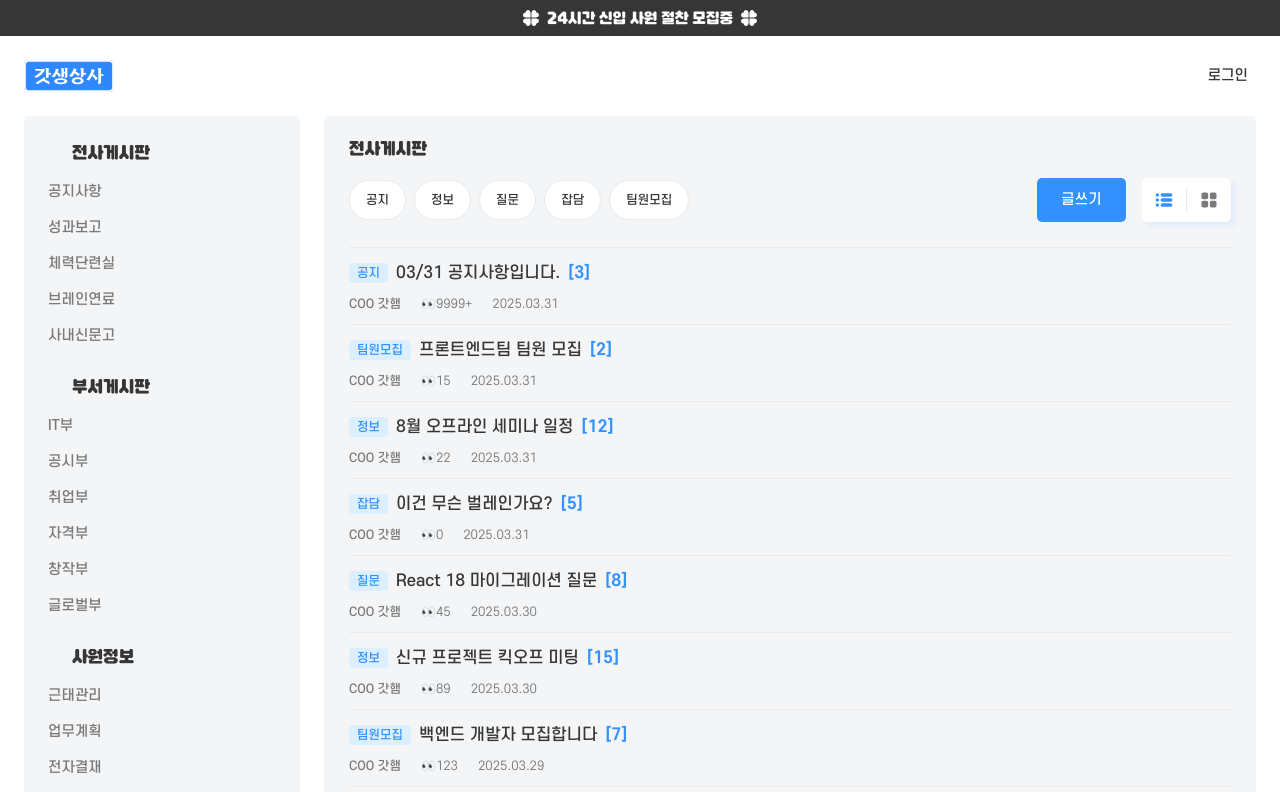
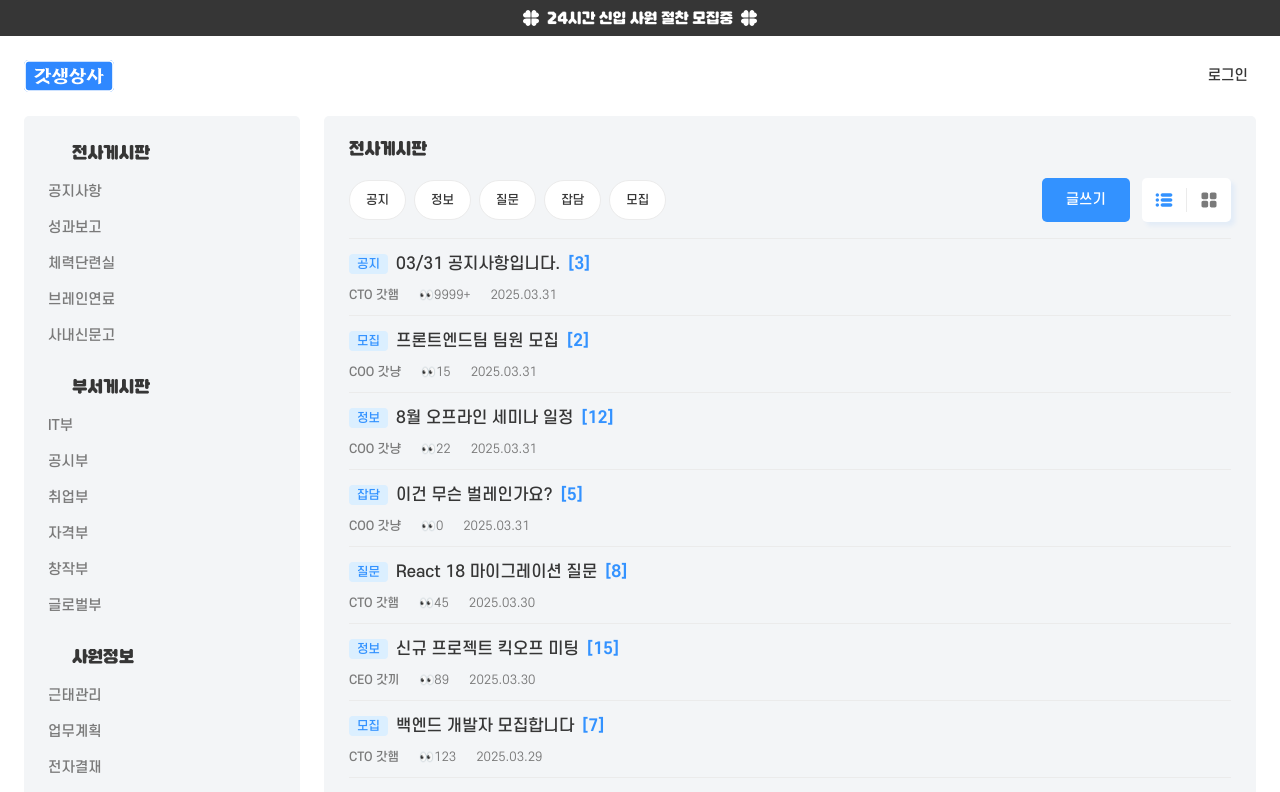
Before and after one commit to inyminymoe/Goatlife, a Next.js app: page /board in a window 1280 px wide. Shown: the top 792 px of the page. Built offline with nearby package versions, Linux system fonts and the light colour scheme; no server answers; some icons are missing.

Commit message:
[Fix] navigated Board and modified UI

```diff
--- a/src/components/features/board/BoardFilterTags.tsx
+++ b/src/components/features/board/BoardFilterTags.tsx
@@ -14,7 +14,7 @@ export default function BoardFilterTags({
   onTagClick,
 }: BoardFilterTagsProps) {
   return (
-    <div className="flex gap-2">
+    <div className="flex flex-wrap gap-2 items-center">
       {tags.map(tag => (
         <Button
           key={tag}
--- a/src/components/features/board/BoardHeader.tsx
+++ b/src/components/features/board/BoardHeader.tsx
@@ -13,8 +13,8 @@ export default function BoardHeader({
   onViewChange,
 }: BoardHeaderProps) {
   return (
-    <div className="grid grid-cols-2 gap-4">
-      <Button variant="primary" className="py-2" onClick={() => {}}>
+    <div className="flex justify-end gap-3">
+      <Button variant="primary" className="py-2 px-6" onClick={() => {}}>
         글쓰기
       </Button>
       <ViewToggle view={toggleView} onViewChange={onViewChange} />
--- a/src/components/features/board/BoardListView.tsx
+++ b/src/components/features/board/BoardListView.tsx
@@ -28,34 +28,43 @@ type BoardListItem = {
   viewCount: number;
   dateCreated: string;
   dept?: string;
+  board?: string;
 };
 
 const ITEMS_PER_PAGE = 15;
+
+const COMPANY_BOARDS = [
+  '공지사항',
+  '성과보고',
+  '체력단련실',
+  '브레인연료',
+  '사내신문고',
+] as const;
 
 /**
  * 확장 포인트 ①: scope별 태그 집합
  *  - 전사/부서 스코프에 따라 노출되는 태그 버튼을 다르게 구성할 수 있음
  *  - 필요시 값만 바꿔도 UI에 바로 반영
  */
-const COMPANY_TAGS = ['공지', '정보', '질문', '잡담', '팀원모집'] as const;
-const DEPARTMENT_TAGS = ['공지', '정보', 'Q&A', '모집', '잡담'] as const;
+const COMPANY_TAGS = ['공지', '정보', '질문', '잡담', '모집'] as const;
+const DEPARTMENT_TAGS = ['공지', '정보', '질문', '모집', '잡담'] as const;
 
-const allList: BoardListItem[] = [
+const mockList: Omit<BoardListItem, 'board'>[] = [
   {
     id: 1,
     label: '공지',
     title: '03/31 공지사항입니다.',
     commentCount: 3,
-    userName: 'COO 갓햄',
+    userName: 'CTO 갓햄',
     viewCount: 10000,
     dateCreated: '2025.03.31',
   },
   {
     id: 2,
-    label: '팀원모집',
+    label: '모집',
     title: '프론트엔드팀 팀원 모집',
     commentCount: 2,
-    userName: 'COO 갓햄',
+    userName: 'COO 갓냥',
     viewCount: 15,
     dateCreated: '2025.03.31',
   },
@@ -64,7 +73,7 @@ const allList: BoardListItem[] = [
     label: '정보',
     title: '8월 오프라인 세미나 일정',
     commentCount: 12,
-    userName: 'COO 갓햄',
+    userName: 'COO 갓냥',
     viewCount: 22,
     dateCreated: '2025.03.31',
   },
@@ -73,7 +82,7 @@ const allList: BoardListItem[] = [
     label: '잡담',
     title: '이건 무슨 벌레인가요?',
     commentCount: 5,
-    userName: 'COO 갓햄',
+    userName: 'COO 갓냥',
     viewCount: 0,
     dateCreated: '2025.03.31',
   },
@@ -82,7 +91,7 @@ const allList: BoardListItem[] = [
     label: '질문',
     title: 'React 18 마이그레이션 질문',
     commentCount: 8,
-    userName: 'COO 갓햄',
+    userName: 'CTO 갓햄',
     viewCount: 45,
     dateCreated: '2025.03.30',
   },
@@ -91,16 +100,16 @@ const allList: BoardListItem[] = [
     label: '정보',
     title: '신규 프로젝트 킥오프 미팅',
     commentCount: 15,
-    userName: 'COO 갓햄',
+    userName: 'CEO 갓끼',
     viewCount: 89,
     dateCreated: '2025.03.30',
   },
   {
     id: 7,
-    label: '팀원모집',
+    label: '모집',
     title: '백엔드 개발자 모집합니다',
     commentCount: 7,
-    userName: 'COO 갓햄',
+    userName: 'CTO 갓햄',
     viewCount: 123,
     dateCreated: '2025.03.29',
   },
@@ -109,7 +118,7 @@ const allList: BoardListItem[] = [
     label: '잡담',
     title: '점심 메뉴 추천해주세요',
     commentCount: 20,
-    userName: 'COO 갓햄',
+    userName: '백 팀장',
     viewCount: 156,
     dateCreated: '2025.03.29',
   },
@@ -118,7 +127,7 @@ const allList: BoardListItem[] = [
     label: '공지',
     title: '4월 정기 회식 공지',
     commentCount: 5,
-    userName: 'COO 갓햄',
+    userName: 'CEO 갓끼',
     viewCount: 234,
     dateCreated: '2025.03.28',
   },
@@ -127,7 +136,7 @@ const allList: BoardListItem[] = [
     label: '질문',
     title: 'TypeScript 타입 에러 해결 방법',
     commentCount: 11,
-    userName: 'COO 갓햄',
+    userName: 'CTO 갓햄',
     viewCount: 78,
     dateCreated: '2025.03.28',
   },
@@ -136,16 +145,16 @@ const allList: BoardListItem[] = [
     label: '정보',
     title: '새로운 디자인 시스템 도입',
     commentCount: 9,
-    userName: 'COO 갓햄',
+    userName: 'CTO 갓햄',
     viewCount: 98,
     dateCreated: '2025.03.27',
   },
   {
     id: 12,
-    label: '팀원모집',
+    label: '모집',
     title: 'UI/UX 디자이너 구합니다',
     commentCount: 4,
-    userName: 'COO 갓햄',
+    userName: 'COO 갓냥',
     viewCount: 67,
     dateCreated: '2025.03.27',
   },
@@ -154,7 +163,7 @@ const allList: BoardListItem[] = [
     label: '잡담',
     title: '주말에 뭐하셨나요?',
     commentCount: 18,
-    userName: 'COO 갓햄',
+    userName: '남궁 사원',
     viewCount: 145,
     dateCreated: '2025.03.26',
   },
@@ -163,7 +172,7 @@ const allList: BoardListItem[] = [
     label: '질문',
     title: 'Next.js 14 App Router 관련 질문',
     commentCount: 6,
-    userName: 'COO 갓햄',
+    userName: '김 인턴',
     viewCount: 92,
     dateCreated: '2025.03.26',
   },
@@ -172,7 +181,7 @@ const allList: BoardListItem[] = [
     label: '공지',
     title: '보안 정책 업데이트 안내',
     commentCount: 2,
-    userName: 'COO 갓햄',
+    userName: 'CTO 갓햄',
     viewCount: 189,
     dateCreated: '2025.03.25',
   },
@@ -181,16 +190,16 @@ const allList: BoardListItem[] = [
     label: '정보',
     title: '코드 리뷰 가이드라인',
     commentCount: 13,
-    userName: 'COO 갓햄',
+    userName: 'CTO 갓햄',
     viewCount: 167,
     dateCreated: '2025.03.25',
   },
   {
     id: 17,
-    label: '팀원모집',
+    label: '모집',
     title: 'DevOps 엔지니어 채용',
     commentCount: 3,
-    userName: 'COO 갓햄',
+    userName: 'COO 갓냥',
     viewCount: 54,
     dateCreated: '2025.03.24',
   },
@@ -199,7 +208,7 @@ const allList: BoardListItem[] = [
     label: '잡담',
     title: '추천하는 개발 도서 있나요?',
     commentCount: 22,
-    userName: 'COO 갓햄',
+    userName: '강 인턴',
     viewCount: 198,
     dateCreated: '2025.03.24',
   },
@@ -208,7 +217,7 @@ const allList: BoardListItem[] = [
     label: '질문',
     title: 'Git 브랜치 전략 문의',
     commentCount: 8,
-    userName: 'COO 갓햄',
+    userName: '이 주임',
     viewCount: 76,
     dateCreated: '2025.03.23',
   },
@@ -217,7 +226,7 @@ const allList: BoardListItem[] = [
     label: '정보',
     title: '5월 컨퍼런스 참가 안내',
     commentCount: 7,
-    userName: 'COO 갓햄',
+    userName: 'COO 갓냥',
     viewCount: 134,
     dateCreated: '2025.03.23',
   },
@@ -226,16 +235,16 @@ const allList: BoardListItem[] = [
     label: '공지',
     title: '재택근무 정책 변경',
     commentCount: 16,
-    userName: 'COO 갓햄',
+    userName: 'COO 갓냥',
     viewCount: 456,
     dateCreated: '2025.03.22',
   },
   {
     id: 22,
-    label: '팀원모집',
+    label: '모집',
     title: 'QA 엔지니어 모집',
     commentCount: 5,
-    userName: 'COO 갓햄',
+    userName: 'CTO 갓햄',
     viewCount: 88,
     dateCreated: '2025.03.22',
   },
@@ -244,7 +253,7 @@ const allList: BoardListItem[] = [
     label: '잡담',
     title: '요즘 핫한 기술 스택',
     commentCount: 25,
-    userName: 'COO 갓햄',
+    userName: 'CTO 갓햄',
     viewCount: 267,
     dateCreated: '2025.03.21',
   },
@@ -253,7 +262,7 @@ const allList: BoardListItem[] = [
     label: '질문',
     title: 'Docker 컨테이너 최적화 방법',
     commentCount: 10,
-    userName: 'COO 갓햄',
+    userName: '이 주임',
     viewCount: 112,
     dateCreated: '2025.03.21',
   },
@@ -262,11 +271,16 @@ const allList: BoardListItem[] = [
     label: '정보',
     title: 'API 문서 작성 가이드',
     commentCount: 4,
-    userName: 'COO 갓햄',
+    userName: 'CTO 갓햄',
     viewCount: 95,
     dateCreated: '2025.03.20',
   },
 ];
+
+const allList: BoardListItem[] = mockList.map((item, index) => ({
+  ...item,
+  board: COMPANY_BOARDS[index % COMPANY_BOARDS.length],
+}));
 
 export default function BoardListView() {
   const [toggleView, setToggleView] = useState<'list' | 'grid'>('list');
@@ -274,7 +288,8 @@ export default function BoardListView() {
   const searchParams = useSearchParams();
   const router = useRouter();
   const scope = searchParams.get('scope') ?? 'company'; // 'company' | 'department'
-  const dept = searchParams.get('dept') ?? ''; // 부서명 (scope=department일 때)
+  const board = searchParams.get('board') ?? searchParams.get('tboard') ?? '';
+  const dept = searchParams.get('dept') ?? '';
 
   const selectedTags = searchParams.getAll('tag');
   const currentPage = Number(searchParams.get('page')) || 1;
@@ -323,13 +338,18 @@ export default function BoardListView() {
   };
 
   const filteredList = useMemo(() => {
-    // 확장 포인트 ②: scope/dept 기준으로 리스트 분기
-    // - API 연동 시 여기에서 scope/dep 기준으로 데이터 소스 자체를 바꾸거나,
-    //   이미 받아온 데이터에서 필터링
-    // - 현재 mock(allList)에는 dept 필드가 없으므로, dept 필터는 'dept' 필드가 존재할 때만 적용
+    // 확장 포인트 ②: scope/board/dept 기준으로 리스트 분기
+    // - API 연동 시 여기에서 scope/board/dept를 서버 액션 인자로 전달하거나,
+    //   이미 받아온 데이터에서 필터링하는 자리로 활용
     let result = allList;
 
-    // (옵션) 부서 스코프일 때, 아이템에 dept 필드가 있으면 해당 부서만 남기기
+    if (scope === 'company' && board) {
+      result = result.filter((item: BoardListItem) => {
+        // item.board가 없으면 그대로 통과시켜 mock 데이터도 쉽게 재사용 가능
+        return !('board' in item) || item.board === board;
+      });
+    }
+
     if (scope === 'department' && dept) {
       result = result.filter((item: BoardListItem) => {
         // item.dept가 없으면 그대로 통과시켜 현재 목 데이터도 보이도록 함
@@ -349,7 +369,7 @@ export default function BoardListView() {
     }
 
     return result;
-  }, [scope, dept, selectedTags, keyword]);
+  }, [scope, board, dept, selectedTags, keyword]);
 
   // 페이지네이션 계산
   const totalPages = Math.ceil(filteredList.length / ITEMS_PER_PAGE);
@@ -357,26 +377,31 @@ export default function BoardListView() {
   const endIndex = startIndex + ITEMS_PER_PAGE;
   const currentList = filteredList.slice(startIndex, endIndex);
 
-  const heading = useMemo(
-    () => (scope === 'company' ? '전사게시판' : dept || '부서게시판'),
-    [scope, dept]
-  );
+  const heading = useMemo(() => {
+    if (scope === 'company') {
+      return board || '전사게시판';
+    }
+
+    return dept || '부서게시판';
+  }, [scope, board, dept]);
 
   return (
     <>
       <h2 className="brand-h3 text-grey-900 mb-4">{heading}</h2>
 
       <div className="flex flex-col">
-        <div className="mb-[25px] flex items-center justify-between flex-wrap gap-2">
+        <div className="mb-4 flex items-center flex-wrap gap-3">
           <BoardFilterTags
             tags={availableTags}
             selectedTags={selectedTags}
             onTagClick={handleTagClick}
           />
-          <BoardHeader
-            toggleView={toggleView}
-            onViewChange={handleViewChange}
-          />
+          <div className="ml-auto">
+            <BoardHeader
+              toggleView={toggleView}
+              onViewChange={handleViewChange}
+            />
+          </div>
         </div>
 
         <div className="mb-10 grow-1">
--- a/src/components/layout/Sidebar.tsx
+++ b/src/components/layout/Sidebar.tsx
@@ -152,11 +152,11 @@ function MenuSection({
     // 라우팅 규칙
     let href: string | null = null;
 
-    // 전사게시판: scope=company + tag(카테고리)로 이동
+    // 전사게시판: scope=company + board(카테고리)로 이동
     if (title === '전사게시판') {
       const q = new URLSearchParams({
         scope: 'company',
-        tag: item,
+        board: item,
       }).toString();
       href = `/board?${q}`;
     }
```
Also changed, not shown: src/app/board/page.tsx (+30 -1 lines).
